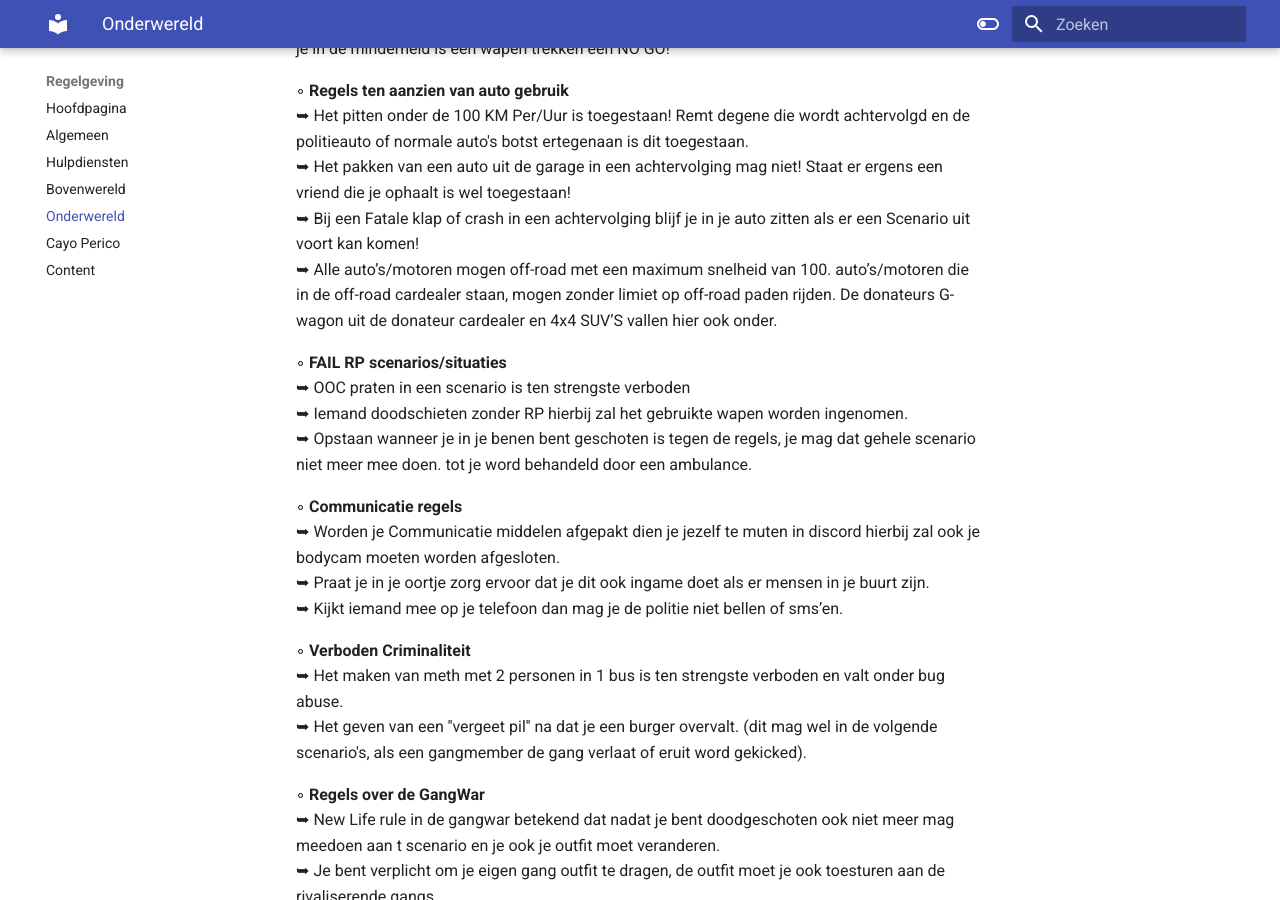
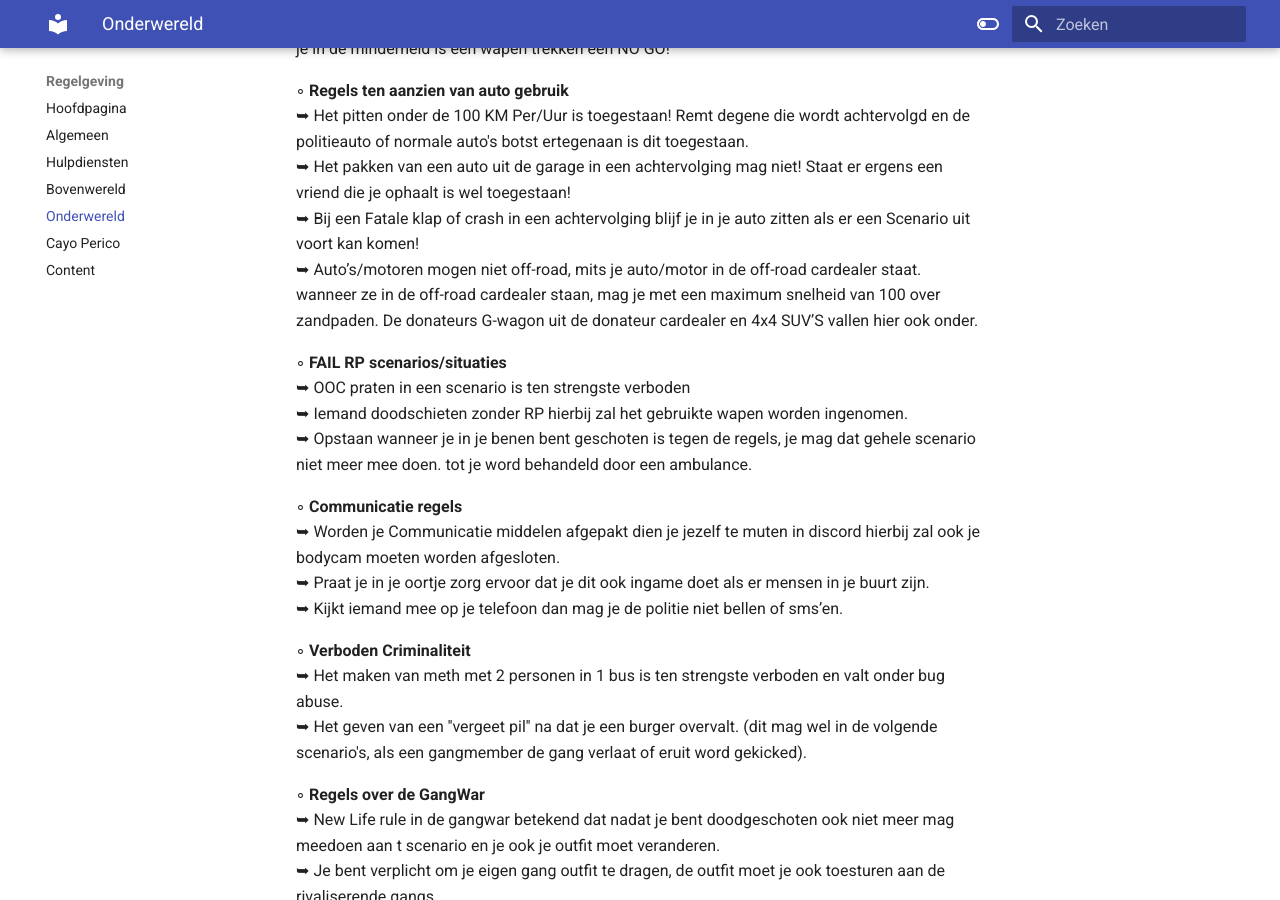
Before and after one commit to CappaWappa/Regels, an MkDocs documentation site: the page built from docs/onderwereld.md, in a window 1280 px wide and 900 px high, scrolled down 2511 px. Built offline with MkDocs 1.6.1 and Material for MkDocs 9.7.7, drawn with Linux system fonts in a browser that asks for light colours; comment, search, counter and statistics services are not loaded.

Commit message:
Update onderwereld.md

```diff
--- a/docs/onderwereld.md
+++ b/docs/onderwereld.md
@@ -78,7 +78,8 @@ Nieuwe spelers die de onderwereld induiken worden niet meer geacht als nieuwe sp
      ➥ Het pitten onder de 100 KM Per/Uur is toegestaan! Remt degene die wordt achtervolgd en de politieauto of normale auto's botst ertegenaan is dit toegestaan.<br>
      ➥ Het pakken van een auto uit de garage in een achtervolging mag niet! Staat er ergens een vriend die je ophaalt is wel toegestaan! <br>
      ➥ Bij een Fatale klap of crash in een achtervolging blijf je in je auto zitten als er een Scenario uit voort kan komen! <br>
-     ➥ Alle auto’s/motoren mogen off-road met een maximum snelheid van 100. auto’s/motoren die in de off-road cardealer staan, mogen zonder limiet op off-road paden rijden.
+     ➥ Auto’s/motoren mogen niet off-road, mits je auto/motor in de off-road cardealer staat.
+wanneer ze in de off-road cardealer staan, mag je met een maximum snelheid van 100 over zandpaden.
      De donateurs G-wagon uit de donateur cardealer en 4x4 SUV’S vallen hier ook onder. <br>
 
 ◦ <b>FAIL RP scenarios/situaties</b>     <br>
```
